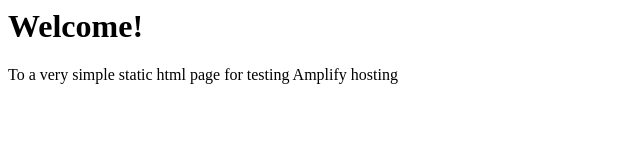
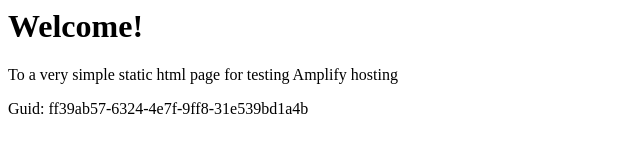
Before and after one commit to aws-aemilia-arn/Github-PR-Commit-Integration-Test-DoNotTouch-GitHubAutoBuildCanaryTest-v1-preprod-eu-north-1, a website: page src/index.html in a window 1280 px wide. Shown: the whole page, without its empty margins (0-640 px from the left). Drawn offline with Linux system fonts and the light colour scheme.

Commit message:
commit from integ tests

```diff
--- a/src/index.html
+++ b/src/index.html
@@ -1,3 +1,5 @@
+
+
 <html lang="en">
 
 <head>
@@ -10,6 +12,6 @@
 <body>
     <h1>Welcome!</h1>
     <p>To a very simple static html page for testing Amplify hosting</p>
-</body>
+    <p>Guid: ff39ab57-6324-4e7f-9ff8-31e539bd1a4b</p></body>
 
 </html>
```
